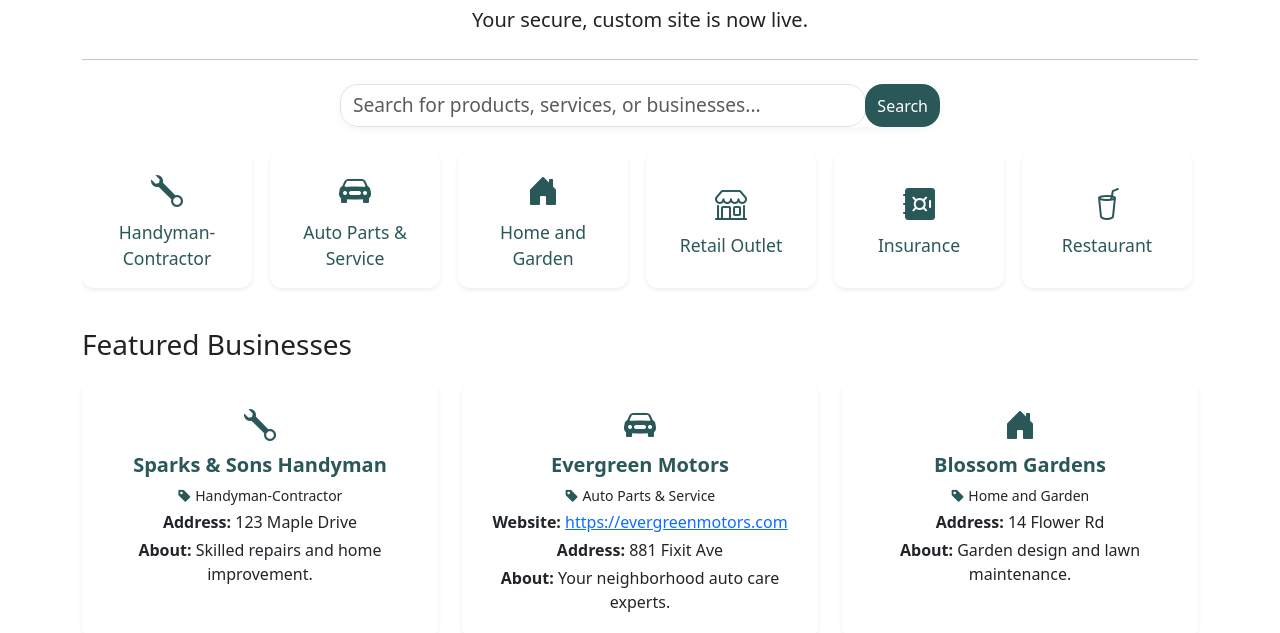
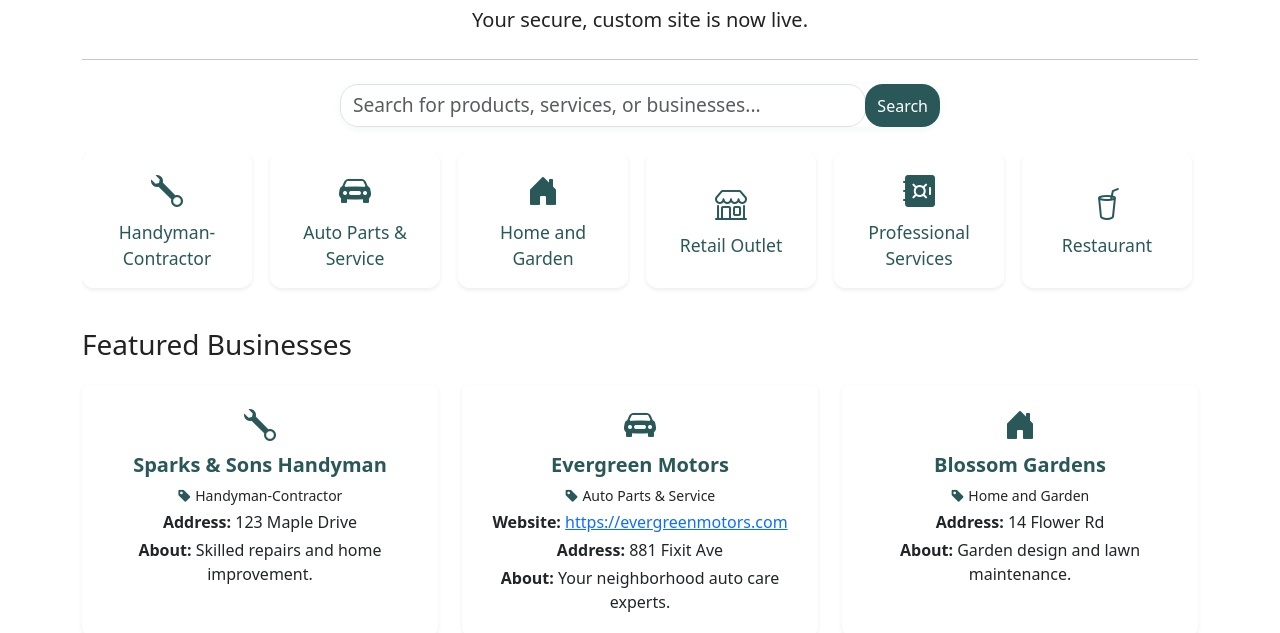
Before and after one commit to joejmendezsr/perkminer-backend, a Flask app: page / in a window 1280 px wide. Shown: the part 198-831 px from the top of the page. Run offline with Flask 3, Linux system fonts and the light colour scheme.

Commit message:
Changed Insurance to Professional Services

```diff
--- a/templates/home.html
+++ b/templates/home.html
@@ -125,7 +125,7 @@ footer {
             {'name':'Auto Parts & Service', 'icon':'car-front-fill'},
             {'name':'Home and Garden', 'icon':'house-door-fill'},
             {'name':'Retail Outlet', 'icon':'shop'},
-            {'name':'Insurance', 'icon':'safe-fill'},
+            {'name':'Professional Services', 'icon':'safe-fill'},
             {'name':'Restaurant', 'icon':'cup-straw'},
             {'name':'Real Estate', 'icon':'building'},
             {'name':'More', 'icon':'grid-3x3-gap'}
```
